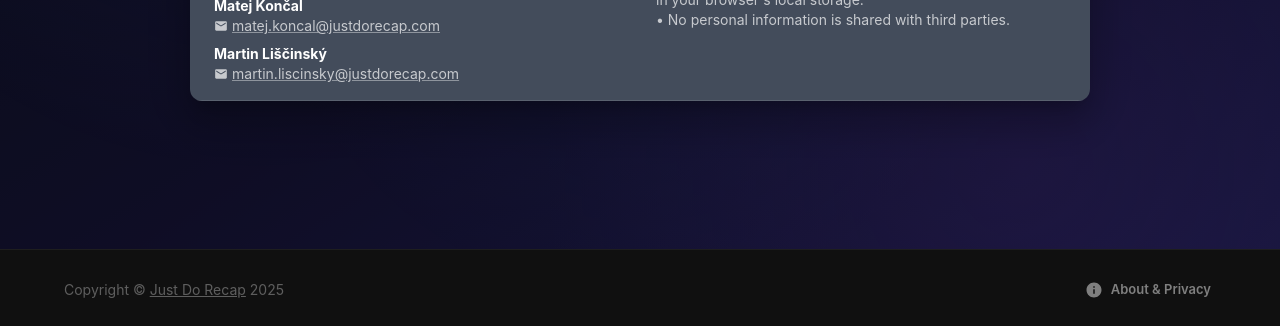
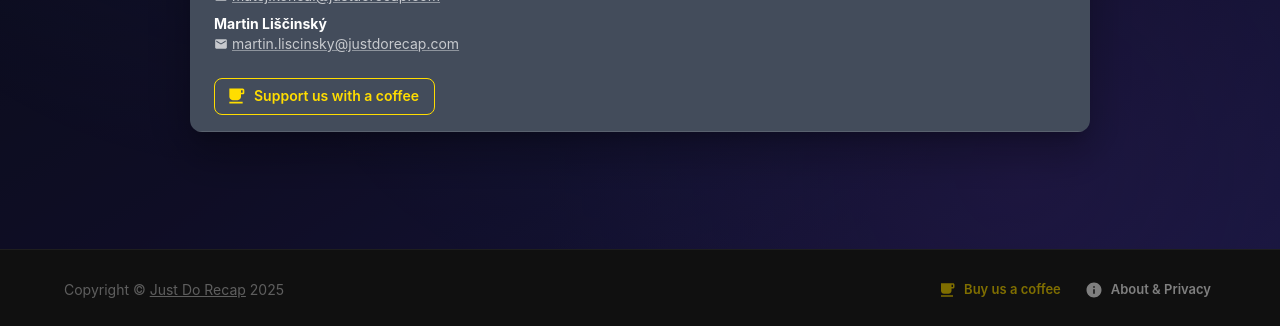
Before and after one commit to matejkoncal/strava-map, a React (Vite) app: page / in a window 1280 px wide. Both pictures are taken after a click on the button "About & Privacy". Shown: the part 471-797 px from the top of the page. Built offline with nearby package versions, Linux system fonts and the light colour scheme; no server answers.

Commit message:
Add Buy Me a Coffee link to footer and about dialog

```diff
--- a/src/components/Footer.tsx
+++ b/src/components/Footer.tsx
@@ -11,7 +11,7 @@ import {
   DialogContent,
   IconButton,
 } from "@mui/material";
-import { Email, Lock, Code, Close, Info } from "@mui/icons-material";
+import { Email, Lock, Code, Close, Info, LocalCafe } from "@mui/icons-material";
 
 export function Footer() {
   const [open, setOpen] = useState(false);
@@ -46,6 +46,20 @@ export function Footer() {
               {new Date().getFullYear()}
             </Typography>
 
+            <Stack direction="row" spacing={2}>
+              <Button
+                startIcon={<LocalCafe />}
+                size="small"
+                color="inherit"
+                href="https://buymeacoffee.com/justdorecap"
+                target="_blank"
+                sx={{
+                  color: "#FFDD00",
+                  "&:hover": { bgcolor: "rgba(255, 221, 0, 0.08)" },
+                }}
+              >
+                Buy us a coffee
+              </Button>
               <Button
                 startIcon={<Info />}
                 size="small"
@@ -54,6 +68,7 @@ export function Footer() {
               >
                 About & Privacy
               </Button>
+            </Stack>
           </Stack>
         </Container>
       </Box>
@@ -153,6 +168,27 @@ export function Footer() {
                     </Box>
                   </Stack>
                 </Box>
+
+                <Box pt={1}>
+                  <Button
+                    variant="outlined"
+                    startIcon={<LocalCafe />}
+                    href="https://buymeacoffee.com/justdorecap"
+                    target="_blank"
+                    color="inherit"
+                    sx={{
+                      borderColor: "#FFDD00",
+                      color: (theme) =>
+                        theme.palette.mode === "dark" ? "#FFDD00" : "#B89E00",
+                      "&:hover": {
+                        borderColor: "#FFDD00",
+                        bgcolor: "rgba(255, 221, 0, 0.08)",
+                      },
+                    }}
+                  >
+                    Support us with a coffee
+                  </Button>
+                </Box>
               </Stack>
             </Box>
             <Box flex={1}>
```
Lines whose indentation alone changed are shown as unchanged.
